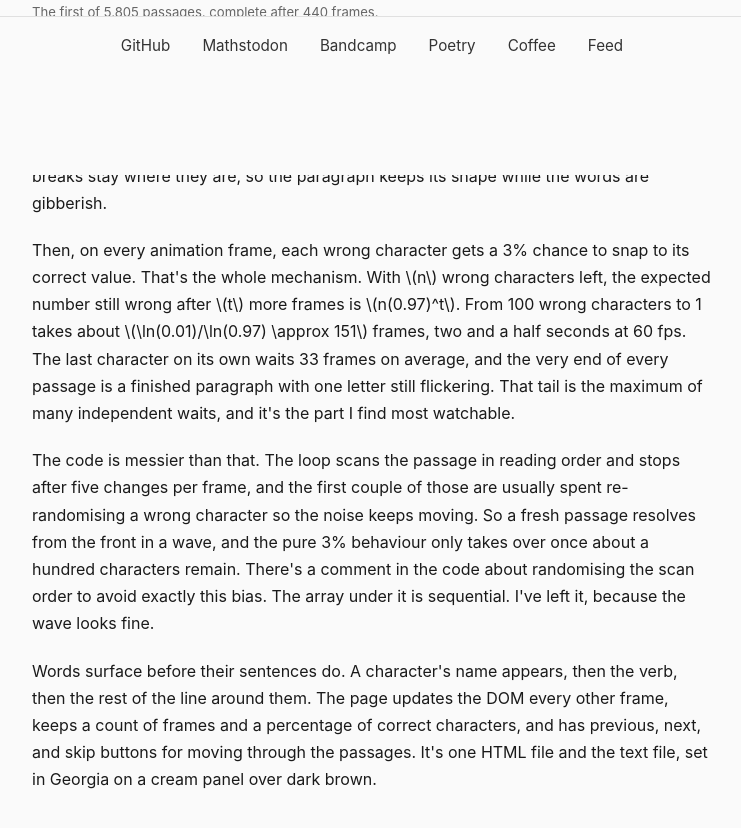
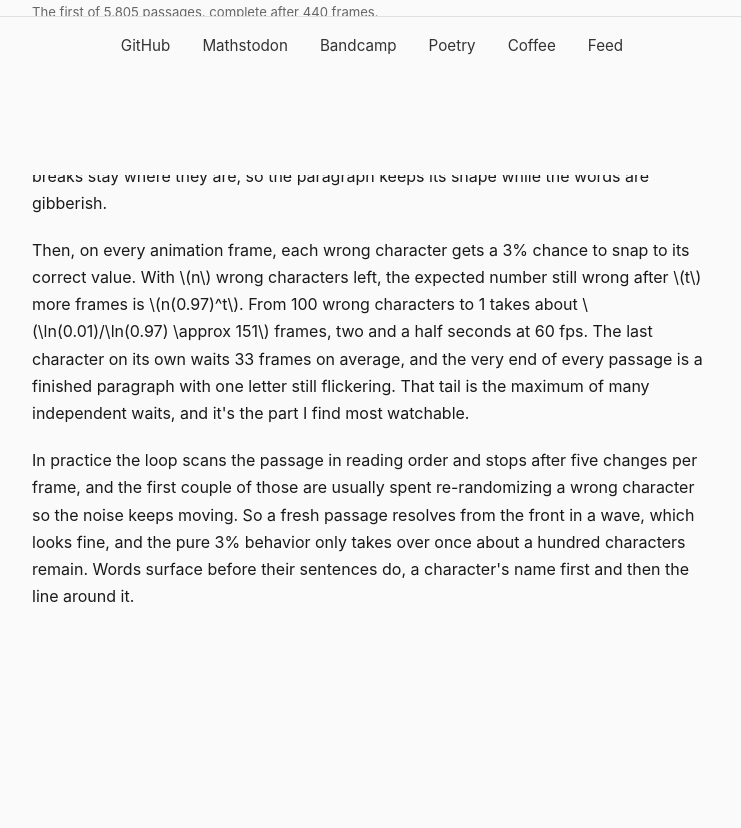
Before and after one commit to sean-reid/sean-reid.github.io, a website: page blog/the-count-of-monte-carlo.html in a window 1280 px wide. Shown: the part 725-1553 px from the top of the page, without its empty margins (268-1009 px from the left). After the commit the page ends 1474 px from the top, so only its background shows below. Drawn offline with nearby package versions, Linux system fonts and the light colour scheme.

Commit message:
docs(blog): tighten the-count-of-monte-carlo

```diff
--- a/blog/the-count-of-monte-carlo.html
+++ b/blog/the-count-of-monte-carlo.html
@@ -50,11 +50,9 @@
 
             <p>The page loads <a href="https://en.wikipedia.org/wiki/The_Count_of_Monte_Cristo"><em>The Count of Monte Cristo</em></a> from a bundled copy of the <a href="https://www.gutenberg.org/ebooks/1184">Project Gutenberg</a> text, starting at "On the 24th of February", and cuts it into passages of about 100 words, breaking at a full stop where it can. Each passage starts as noise. Every letter, digit, and punctuation mark is replaced with a random character from a pool of 91. Spaces and line breaks stay where they are, so the paragraph keeps its shape while the words are gibberish.</p>
 
-            <p>Then, on every animation frame, each wrong character gets a 3% chance to snap to its correct value. That's the whole mechanism. With \(n\) wrong characters left, the expected number still wrong after \(t\) more frames is \(n(0.97)^t\). From 100 wrong characters to 1 takes about \(\ln(0.01)/\ln(0.97) \approx 151\) frames, two and a half seconds at 60 fps. The last character on its own waits 33 frames on average, and the very end of every passage is a finished paragraph with one letter still flickering. That tail is the maximum of many independent waits, and it's the part I find most watchable.</p>
+            <p>Then, on every animation frame, each wrong character gets a 3% chance to snap to its correct value. With \(n\) wrong characters left, the expected number still wrong after \(t\) more frames is \(n(0.97)^t\). From 100 wrong characters to 1 takes about \(\ln(0.01)/\ln(0.97) \approx 151\) frames, two and a half seconds at 60 fps. The last character on its own waits 33 frames on average, and the very end of every passage is a finished paragraph with one letter still flickering. That tail is the maximum of many independent waits, and it's the part I find most watchable.</p>
 
-            <p>The code is messier than that. The loop scans the passage in reading order and stops after five changes per frame, and the first couple of those are usually spent re-randomising a wrong character so the noise keeps moving. So a fresh passage resolves from the front in a wave, and the pure 3% behaviour only takes over once about a hundred characters remain. There's a comment in the code about randomising the scan order to avoid exactly this bias. The array under it is sequential. I've left it, because the wave looks fine.</p>
-
-            <p>Words surface before their sentences do. A character's name appears, then the verb, then the rest of the line around them. The page updates the DOM every other frame, keeps a count of frames and a percentage of correct characters, and has previous, next, and skip buttons for moving through the passages. It's one HTML file and the text file, set in Georgia on a cream panel over dark brown.</p>
+            <p>In practice the loop scans the passage in reading order and stops after five changes per frame, and the first couple of those are usually spent re-randomizing a wrong character so the noise keeps moving. So a fresh passage resolves from the front in a wave, which looks fine, and the pure 3% behavior only takes over once about a hundred characters remain. Words surface before their sentences do, a character's name first and then the line around it.</p>
         </article>
 
     </div>
```
